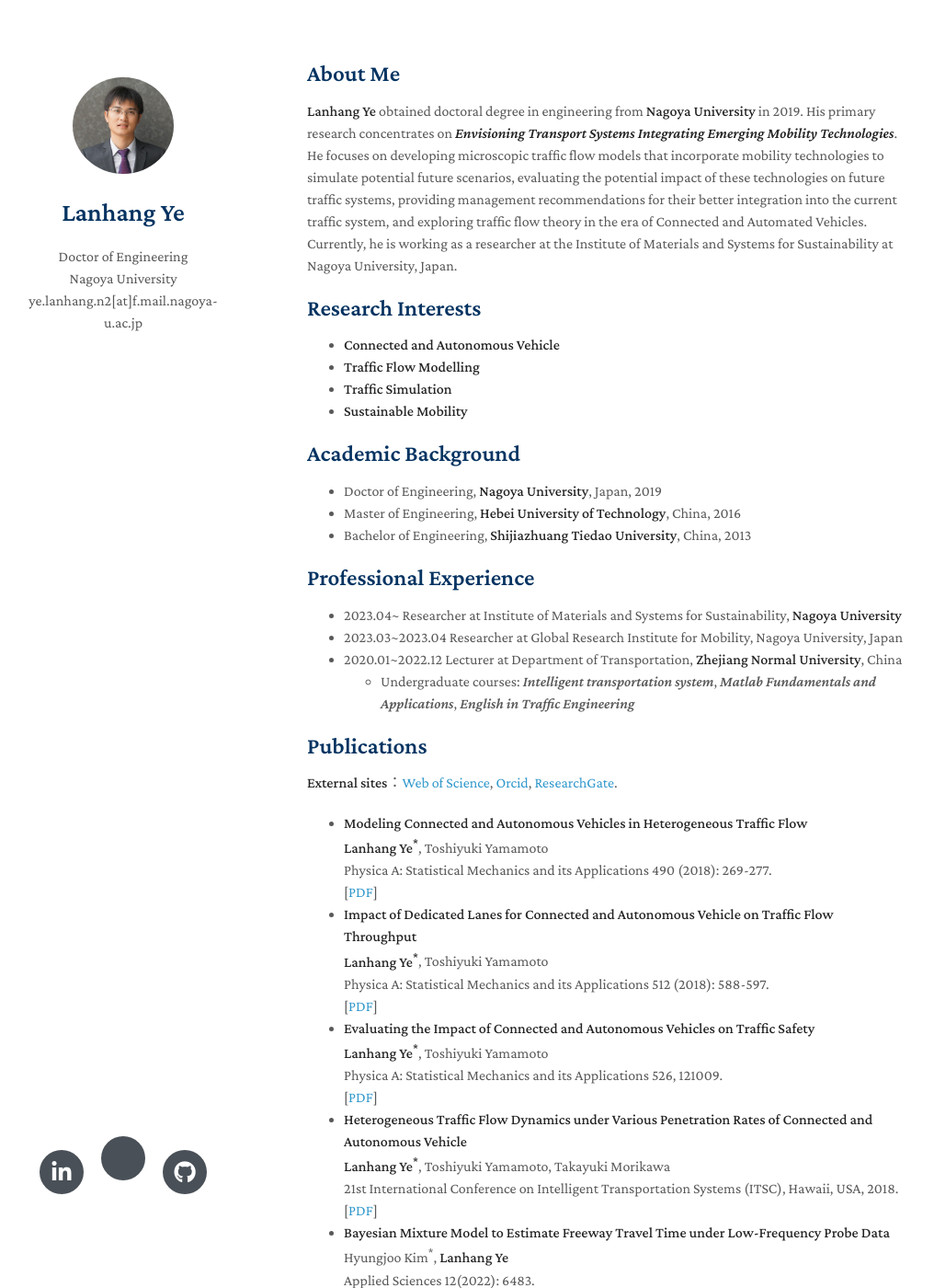
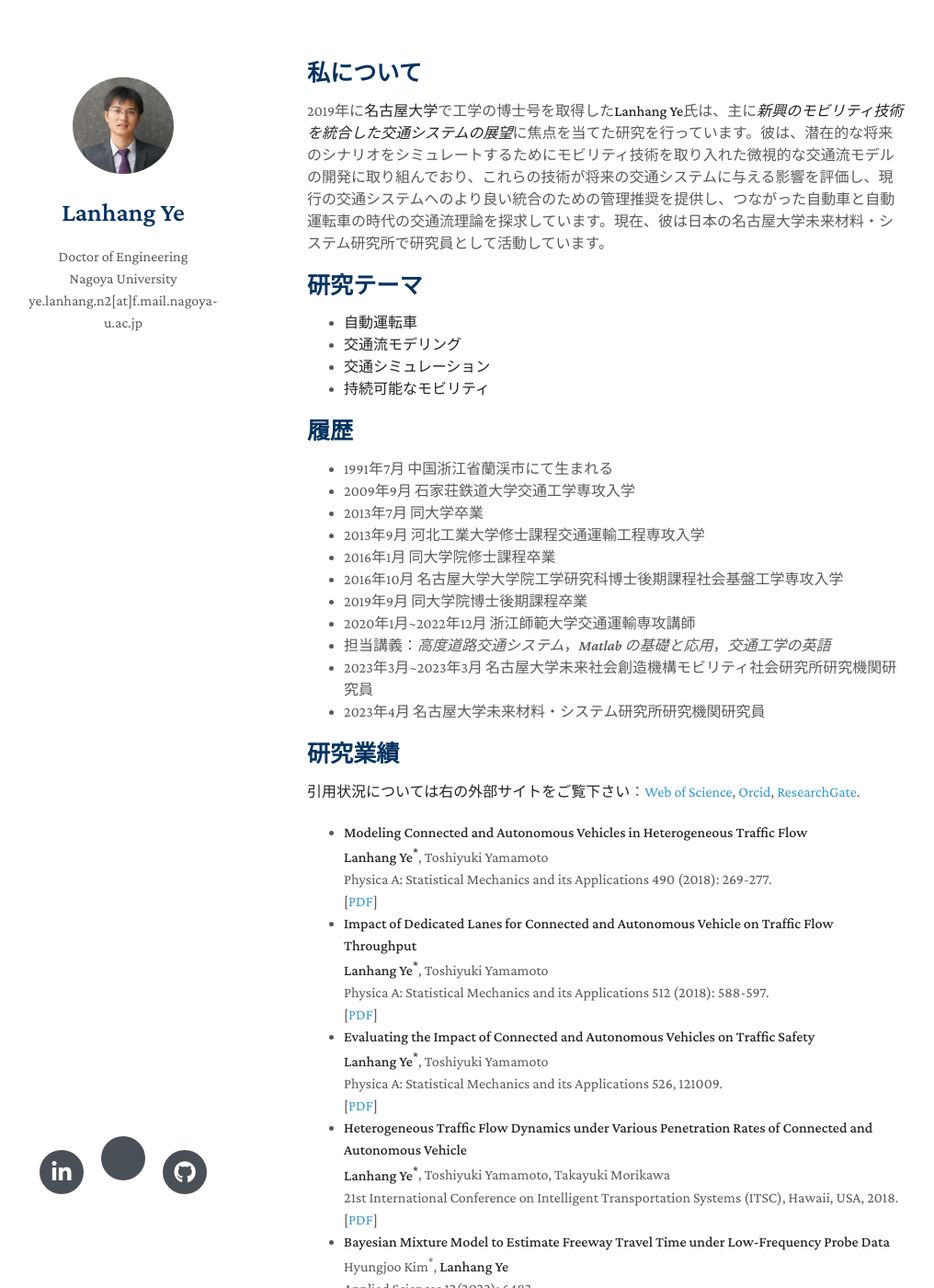
Before and after one commit to LanhangYe/homepage_jp, a Jekyll site: the page built from index.md, in a window 1280 px wide and 1400 px high. Shown: the whole window at 92% size, without its empty margins (136-1152 px from the left). Built offline with Jekyll 4.4.1, drawn with Linux system fonts in a browser that asks for light colours; nearby versions of some CDN libraries; a style sheet for code colours, icons or effects is not loaded; our own code applies the rules of GitHub Pages for plain Markdown files.

Commit message:
Update index.md

```diff
--- a/index.md
+++ b/index.md
@@ -2,34 +2,33 @@
 layout: homepage
 ---
 
-## About Me
+## 私について
 
-  **Lanhang Ye** obtained doctoral degree in engineering from **Nagoya University** in 2019. His primary research concentrates on **_Envisioning Transport Systems Integrating Emerging Mobility Technologies_**. He focuses on developing microscopic traffic flow models that incorporate mobility technologies to simulate potential future scenarios, evaluating the potential impact of these technologies on future traffic systems, providing management recommendations for their better integration into the current traffic system, and exploring traffic flow theory in the era of Connected and Automated Vehicles. Currently, he is working as a researcher at the Institute of Materials and Systems for Sustainability at Nagoya University, Japan.
+2019年に**名古屋大学**で工学の博士号を取得した**Lanhang Ye**氏は、主に**_新興のモビリティ技術を統合した交通システムの展望_**に焦点を当てた研究を行っています。彼は、潜在的な将来のシナリオをシミュレートするためにモビリティ技術を取り入れた微視的な交通流モデルの開発に取り組んでおり、これらの技術が将来の交通システムに与える影響を評価し、現行の交通システムへのより良い統合のための管理推奨を提供し、つながった自動車と自動運転車の時代の交通流理論を探求しています。現在、彼は日本の名古屋大学未来材料・システム研究所で研究員として活動しています。
 
-## Research Interests
+## 研究テーマ
 
-- **Connected and Autonomous Vehicle**
-- **Traffic Flow Modelling**
-- **Traffic Simulation**
-- **Sustainable Mobility**
+- **自動運転車**
+- **交通流モデリング**
+- **交通シミュレーション**
+- **持続可能なモビリティ**
 
-## Academic Background
+## 履歴
 
-- Doctor of Engineering, **Nagoya University**, Japan, 2019
-- Master of Engineering, **Hebei University of Technology**, China, 2016
-- Bachelor of Engineering, **Shijiazhuang Tiedao University**, China, 2013
+- 1991年7月 中国浙江省蘭渓市にて生まれる
+- 2009年9月 石家荘鉄道大学交通工学専攻入学
+- 2013年7月 同大学卒業
+- 2013年9月 河北工業大学修士課程交通運輸工程専攻入学
+- 2016年1月 同大学院修士課程卒業
+- 2016年10月 名古屋大学大学院工学研究科博士後期課程社会基盤工学専攻入学
+- 2019年9月 同大学院博士後期課程卒業
+- 2020年1月~2022年12月 浙江師範大学交通運輸専攻講師
+- 担当講義：_高度道路交通システム_，_Matlab の基礎と応用_，_交通工学の英語_
+- 2023年3月~2023年3月 名古屋大学未来社会創造機構モビリティ社会研究所研究機関研究員
+- 2023年4月 名古屋大学未来材料・システム研究所研究機関研究員
 
-## Professional Experience
-
-- 2023.04~           Researcher at Institute of Materials and Systems for Sustainability, **Nagoya University**
-- 2023.03~2023.04    Researcher at Global Research Institute for Mobility, Nagoya University, Japan
-- 2020.01~2022.12     Lecturer at Department of Transportation, **Zhejiang Normal University**, China
-  -   Undergraduate courses: _Intelligent transportation system_,
-                          _Matlab Fundamentals and Applications_,
-                          _English in Traffic Engineering_
-
-## Publications
-**External sites**：[Web of Science](https://www.webofscience.com/wos/author/record/827842?state=%7B%7D),  [Orcid](https://orcid.org/0000-0002-4821-1072),  [ResearchGate](https://www.researchgate.net/profile/Lanhang-Ye).
+## 研究業績
+**引用状況については右の外部サイトをご覧下さい**：[Web of Science](https://www.webofscience.com/wos/author/record/827842?state=%7B%7D),  [Orcid](https://orcid.org/0000-0002-4821-1072),  [ResearchGate](https://www.researchgate.net/profile/Lanhang-Ye).
 
 - **Modeling Connected and Autonomous Vehicles in Heterogeneous Traffic Flow**
   <br>
```
Also changed, not shown: other parts of index.md (+1 -1 lines).
